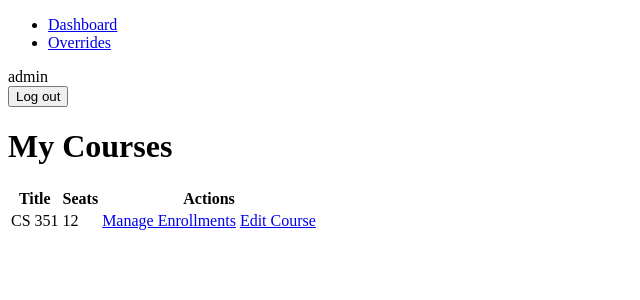
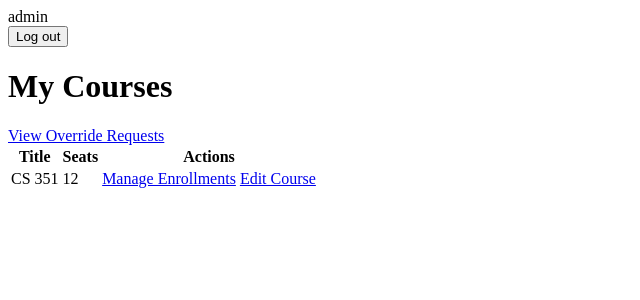
Before and after one commit to TreverFuhrer/CourseFlow-Django, a Django app: page /instructor/dashboard/ in a window 1280 px wide. Shown: the top 300 px of the page, without its empty margins (0-640 px from the left). Run offline with Django 5.2, Linux system fonts and the light colour scheme; a user stored in the database is signed in; data comes from the database, SQL or seed files in the repository.

```diff
--- a/project/templates/instructor/dashboard.html
+++ b/project/templates/instructor/dashboard.html
@@ -3,17 +3,15 @@
 <html lang="en">
 <head>
   <meta charset="UTF-8">
-  <title>Instructor Dashboard</title>
+  <title>My Courses</title>
   <link rel="stylesheet" href="{% static 'css/instructor.css' %}">
 </head>
 <body>
   <nav class="navbar">
-    <ul class="nav-list">
-      <li class="nav-item"><a href="{% url 'instructor:instructor-dashboard' %}" class="nav-link">Dashboard</a></li>
-      <li class="nav-item"><a href="{% url 'instructor:instructor-override-requests' %}" class="nav-link">Overrides</a></li>
-    </ul>
-    <div class="user-actions">
+    <div class="nav-left">
       <span class="username">{{ request.user.username }}</span>
+    </div>
+    <div class="nav-right">
       <form action="{% url 'logout' %}" method="post" class="logout-form">
         {% csrf_token %}
         <button type="submit" class="btn logout-btn">Log out</button>
@@ -23,14 +21,11 @@
 
   <main class="container">
     <h1 class="page-title">My Courses</h1>
+    <a href="{% url 'instructor:instructor-override-requests' %}" class="btn btn-default">View Override Requests</a>
 
     <table class="table courses-table">
       <thead>
-        <tr>
-          <th>Title</th>
-          <th>Seats</th>
-          <th>Actions</th>
-        </tr>
+        <tr><th>Title</th><th>Seats</th><th>Actions</th></tr>
       </thead>
       <tbody>
         {% for course in courses %}
```
